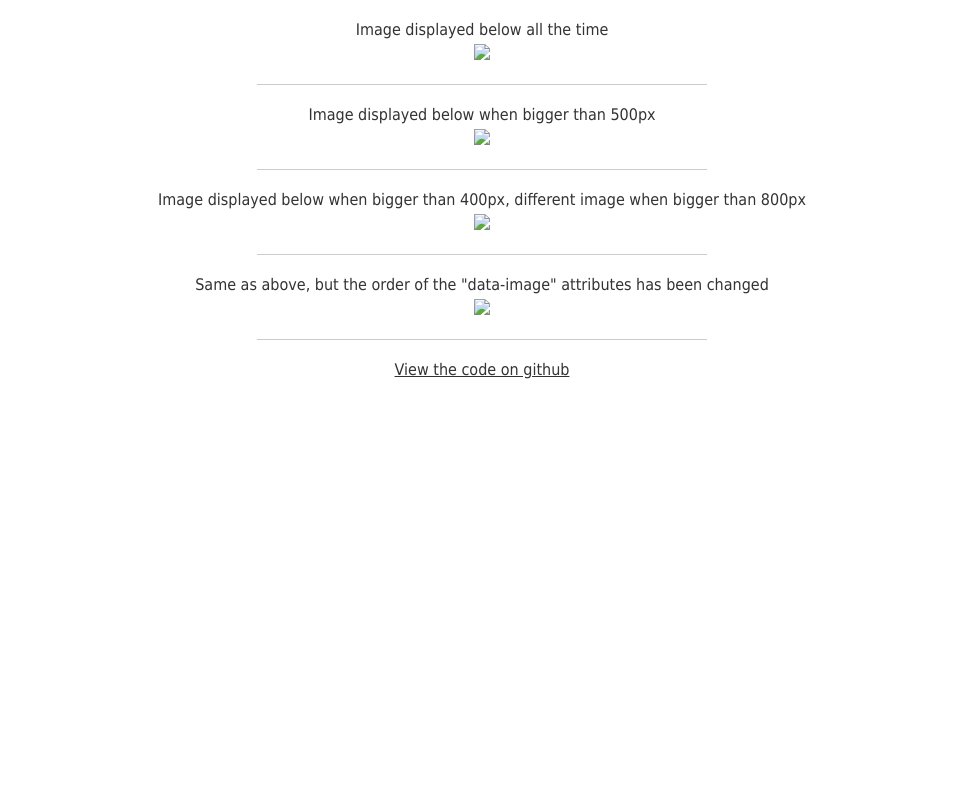
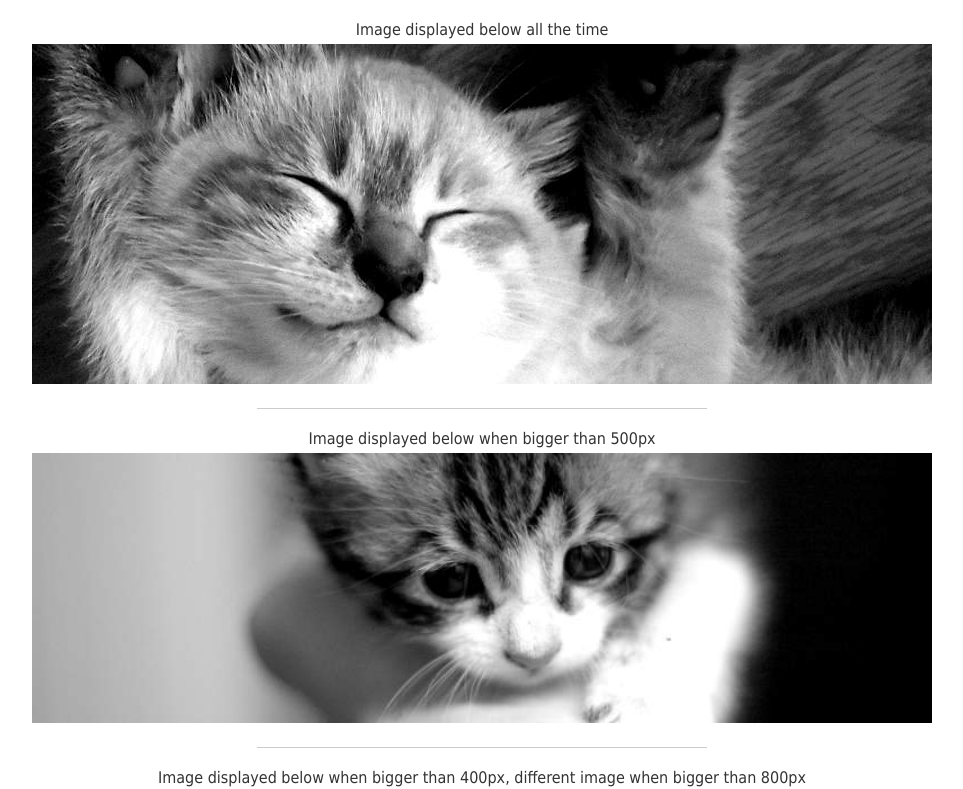
Before and after one commit to MartinBlackburn/responsive-images, a plain HTML site: page index.html in a window 1280 px wide. Shown: the top 789 px of the page, without its empty margins (158-1121 px from the left). Drawn offline with nearby package versions, Linux system fonts and the light colour scheme; the site is published under a folder, as on GitHub Pages, so addresses that start at the root find nothing.

Commit message:
images links now relative for use on github pages

```diff
--- a/index.html
+++ b/index.html
@@ -15,25 +15,25 @@
     <div class="pageContainer">
         <div class="image">
             Image displayed below all the time <br />
-            <img src="/images/image1.jpeg" />
+            <img src="images/image1.jpeg" />
 
             <div class="hr"></div>
 
             Image displayed below when bigger than 500px <br />
-            <div class="replaceImage" data-image-500="/images/image2.jpeg"></div>
+            <div class="replaceImage" data-image-500="images/image2.jpeg"></div>
 
             <div class="hr"></div>
 
             Image displayed below when bigger than 400px, different image when bigger than 800px <br />
-            <div class="replaceImage" data-image-400="/images/imageSmall.jpeg"
-                 data-image-800="/images/imageLarge.jpeg">
+            <div class="replaceImage" data-image-400="images/imageSmall.jpeg"
+                 data-image-800="images/imageLarge.jpeg">
             </div>
 
             <div class="hr"></div>
 
             Same as above, but the order of the "data-image" attributes has been changed <br />
-            <div class="replaceImage" data-image-800="/images/imageLarge.jpeg"
-                 data-image-400="/images/imageSmall.jpeg">
+            <div class="replaceImage" data-image-800="images/imageLarge.jpeg"
+                 data-image-400="images/imageSmall.jpeg">
             </div>
 
             <div class="hr"></div>
```
